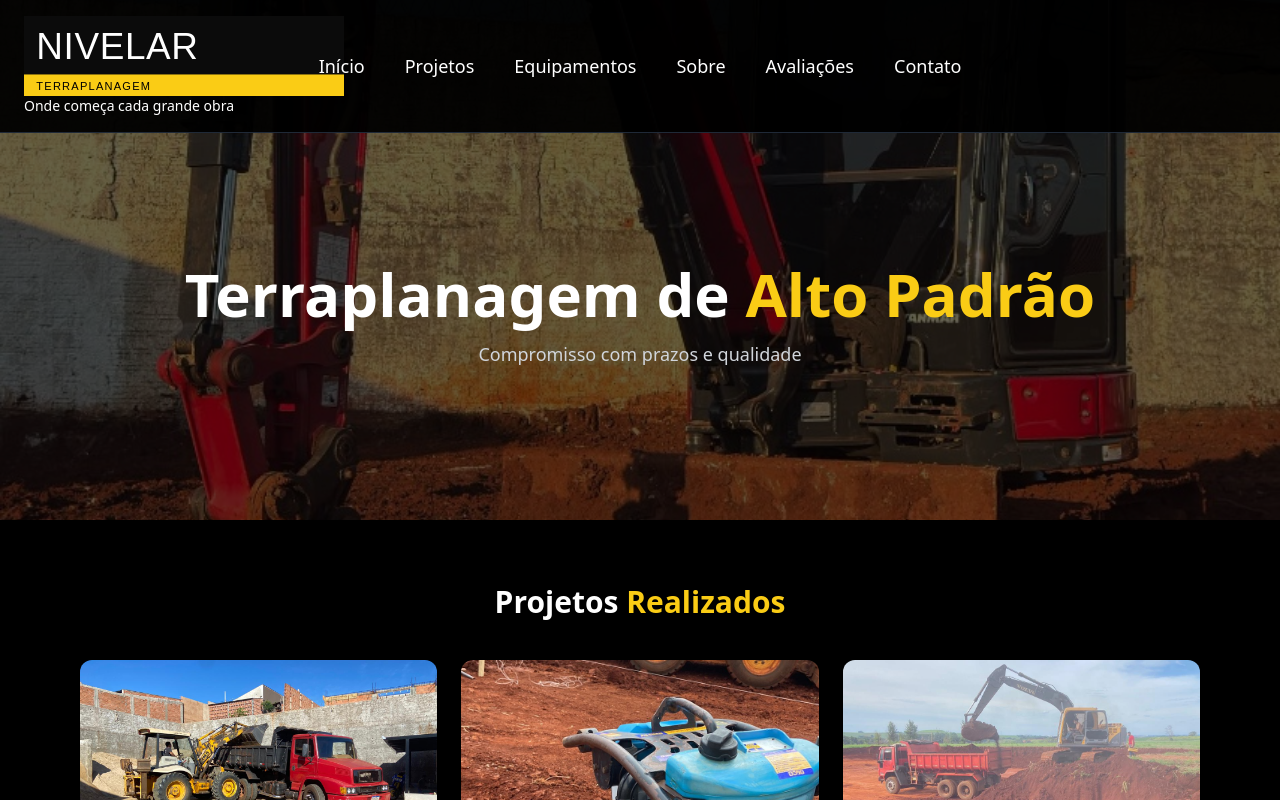
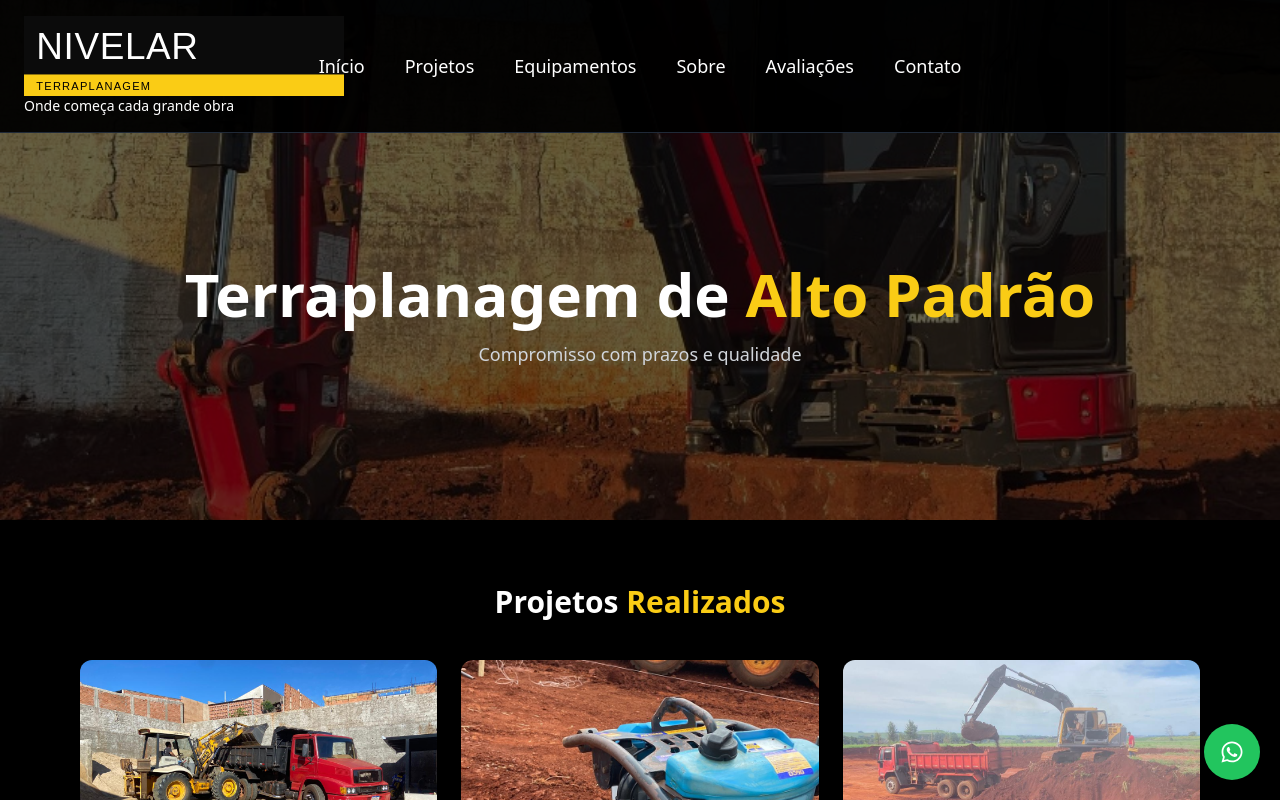
Before and after one commit to emanueldomingues/site-nivelar, a Next.js app: page / in a window 1280 px wide. Shown: the top 800 px of the page. Built offline with nearby package versions, Linux system fonts and the light colour scheme.

Commit message:
finalizado

```diff
--- a/app/page.tsx
+++ b/app/page.tsx
@@ -275,8 +275,17 @@ export default function Home() {
         Desenvolvido por{" "}
         <a href="https://www.instagram.com/emanueldomingues/" className="text-white hover:text-yellow-400">
           @emanueldomingues
-        </a>
+       </a>
       </footer>
+
+      {/* ✅ BOTÃO FLUTUANTE (ÚNICA ALTERAÇÃO) */}
+      <a
+        href="https://wa.me/5543996281826?text=Olá,%20vim%20pelo%20site!"
+        target="_blank"
+        className="fixed bottom-5 right-5 bg-green-500 hover:bg-green-600 p-4 rounded-full text-white text-2xl shadow-lg z-50"
+      >
+        <FaWhatsapp />
+      </a>
 
     </div>
   );
```
